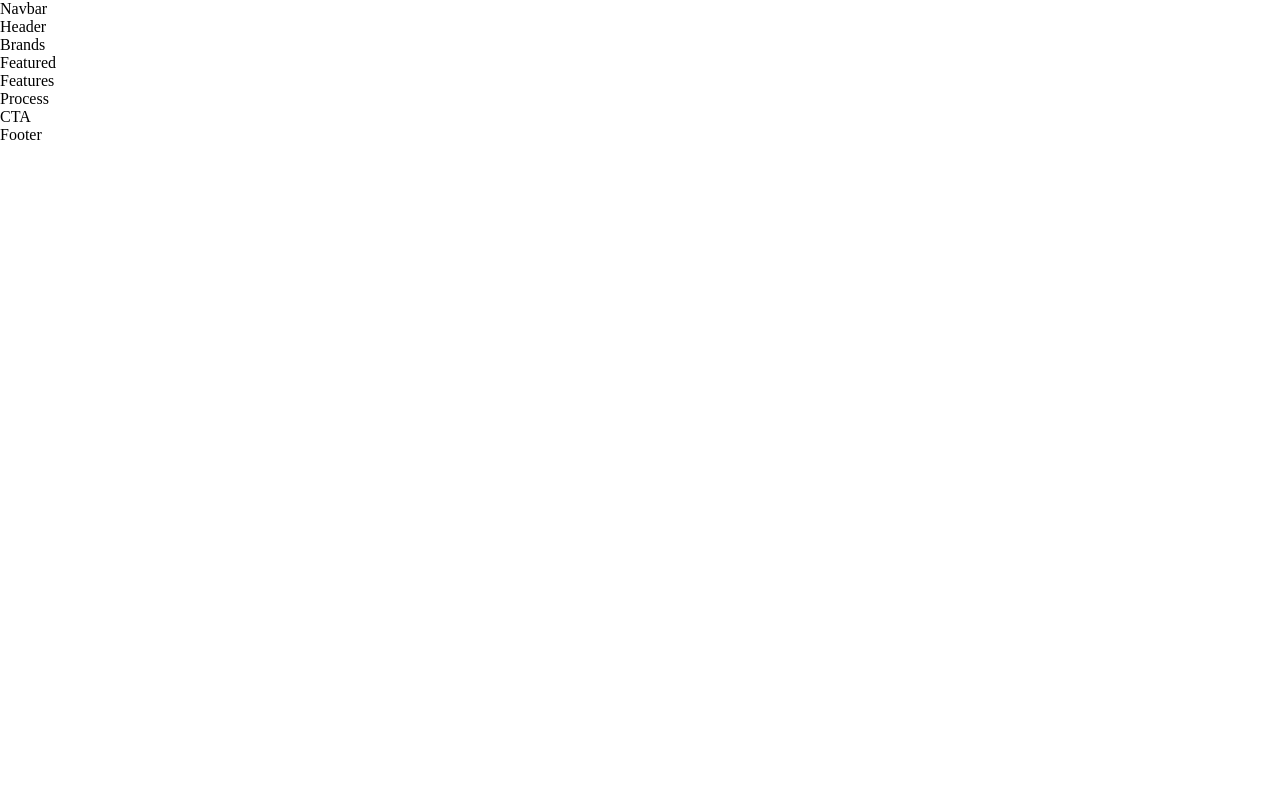
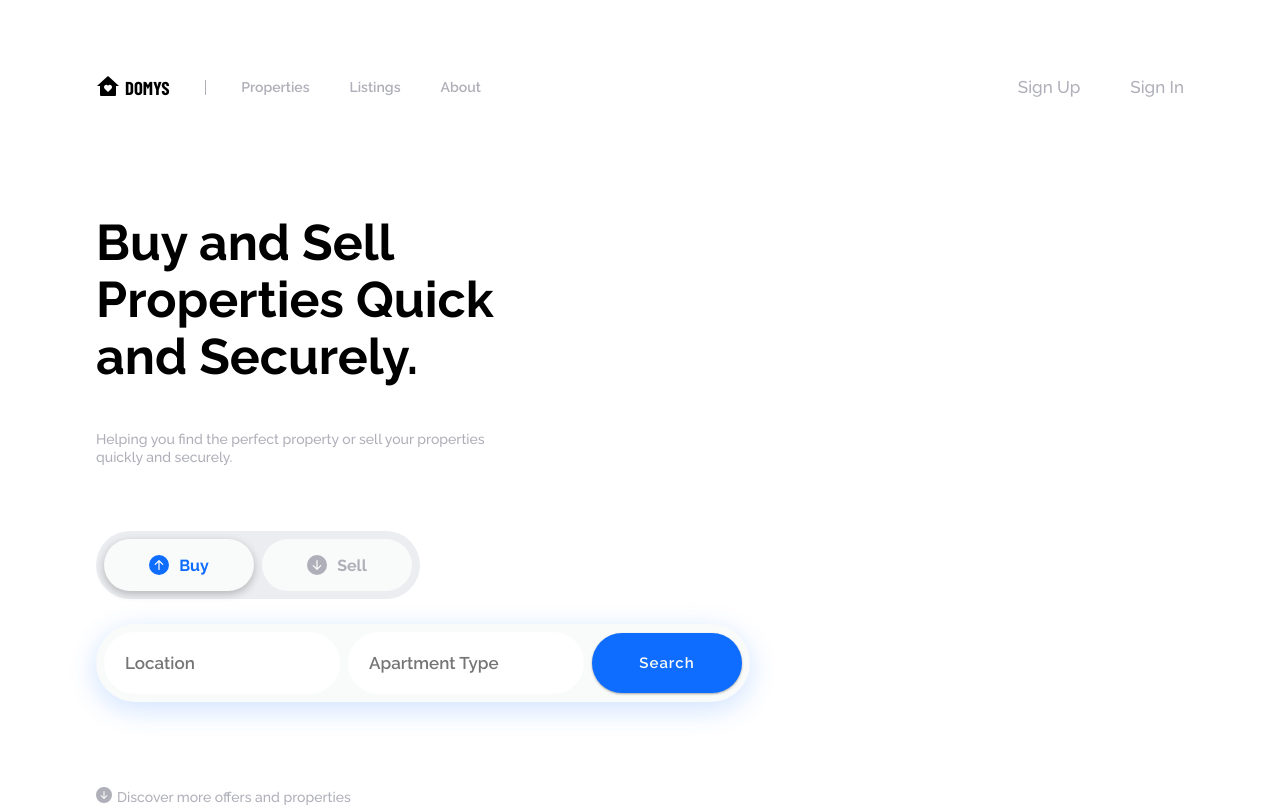
Before and after one commit to PhemiT/domys, a React (Create React App) app: page / in a window 1280 px wide. Shown: the top 807 px of the page. Built offline with nearby package versions, Linux system fonts and the light colour scheme; a web font is replaced by a local one.

Commit message:
Header/Nav

```diff
--- a/package.json
+++ b/package.json
@@ -8,6 +8,7 @@
     "@testing-library/user-event": "^13.5.0",
     "react": "^18.0.0",
     "react-dom": "^18.0.0",
+    "react-icons": "^4.3.1",
     "react-scripts": "5.0.1",
     "web-vitals": "^2.1.4"
   },
--- a/public/index.html
+++ b/public/index.html
@@ -24,7 +24,7 @@
       work correctly both with client-side routing and a non-root public URL.
       Learn how to configure a non-root public URL by running `npm run build`.
     -->
-    <title>React App</title>
+    <title>Domys</title>
   </head>
   <body>
     <noscript>You need to enable JavaScript to run this app.</noscript>
--- a/src/App.css
+++ b/src/App.css
@@ -5,6 +5,10 @@
   list-style: none;
 }
 
+body {
+  font-family: var(--ff-main);
+}
+
 .container {
   margin: 0 auto;
   width: 85%;
--- a/src/components/header/Header.jsx
+++ b/src/components/header/Header.jsx
@@ -1,9 +1,33 @@
 import React from 'react'
 import './header.css'
+import { BsArrowUpCircleFill, BsArrowDownCircleFill } from 'react-icons/bs'
 
 const Header = () => {
   return (
-    <div>Header</div>
+    <div className='header container'>
+      <div className="header__content">
+        <h1>Buy and Sell Properties Quick and Securely.</h1>
+        <p>Helping you find the perfect property or sell your properties quickly and securely.</p>
+        <div className="header__cta">
+          <div className="cta__button">
+            <div className="buy">
+              <BsArrowUpCircleFill className='icon'/>
+              <a href="#buy">Buy</a>
+            </div>
+            <div className="sell">
+              <BsArrowDownCircleFill className='icon'/>
+              <a href="#sell">Sell</a>
+            </div>
+          </div>
+          <div className="cta__search">
+            <input type="text" placeholder='Location' />
+            <input type="text" placeholder='Apartment Type' />
+            <button>Search</button>
+          </div>
+        </div>
+        <p id='discover'><a href="#"><BsArrowDownCircleFill /></a> Discover more offers and properties</p>
+      </div>
+    </div>
   )
 }
 
--- a/src/components/header/header.css
+++ b/src/components/header/header.css
@@ -0,0 +1,131 @@
+.header {
+    padding: 40px 0;
+}
+
+.header a {
+    text-decoration: none;
+}
+
+.header__content {
+    width: 400px;
+}
+
+.header__content h1 {
+    font-size: 50px;
+    line-height: 57px;
+}
+
+.header__content p {
+    margin-top: 45px;
+    font-size: 14px;
+    font-weight: 500;
+    line-height: 18px;
+    color: var(--clr-grey);
+}
+
+.header__cta {
+    padding: 40px 0;
+}
+
+#discover {
+    display: flex;
+    align-items: center;
+    gap: 5px;
+}
+#discover a {
+    color: var(--clr-grey);
+    font-size: 16px;
+}
+
+.cta__button {
+    display: flex;
+    align-items: center;
+    gap: 8px;
+    padding: 7px;
+    background: var(--clr-lgt-grey);
+    border: 1px solid transparent;
+    border-radius: 50px;
+    width: fit-content;
+    margin: 25px 0;
+}
+
+.buy,
+.sell {
+    width: 150px;
+    padding: 15px 25px;
+    border: 1px solid transparent;
+    border-radius: 50px;
+    background-color: var(--clr-white);
+    justify-content: center;
+}
+
+.buy {
+    display: flex;
+    align-items: center;
+    gap: 10px;
+    box-shadow: rgba(0, 0, 0, 0.24) 0px 3px 8px;
+}
+
+.buy a {
+    color: var(--clr-blue);
+    font-size: 16px;
+    font-weight: 700;
+}
+
+.buy .icon {
+    color: var(--clr-blue);
+    font-size: 20px;
+}
+
+.sell {
+    display: flex;
+    align-items: center;
+    gap: 10px;
+}
+
+.sell a {
+    color: var(--clr-grey);
+    font-size: 16px;
+    font-weight: 700;
+}
+
+.sell .icon {
+    color: var(--clr-grey);
+    font-size: 20px;
+}
+
+.cta__search {
+    display: flex;
+    align-items: center;
+    gap: 8px;
+    padding: 7px;
+    background: var(--clr-white);
+    border: 1px solid transparent;
+    border-radius: 50px;
+    width: fit-content;
+    box-shadow: rgba(14, 109, 255, 0.2) 0px 7px 29px 0px;
+}
+
+.cta__search input {
+    padding: 20px;
+    font-family: var(--ff-main);
+    font-weight: 600;
+    color: var(--clr-black);
+    font-size: 17px;
+    border: 1px solid transparent;
+    border-radius: 50px;
+}
+
+.cta__search button {
+    width: 150px;
+    padding: 20px;
+    background-color: var(--clr-blue);
+    border: 1px solid transparent;
+    border-radius: 50px;
+    font-family: var(--ff-main);
+    font-size: 15px;
+    font-weight: 600;
+    letter-spacing: 1px;
+    color: var(--clr-white);
+    box-shadow: rgba(0, 0, 0, 0.12) 0px 1px 3px, rgba(0, 0, 0, 0.24) 0px 1px 2px;
+}
--- a/src/components/navbar/Navbar.jsx
+++ b/src/components/navbar/Navbar.jsx
@@ -1,9 +1,27 @@
 import React from 'react'
 import './navbar.css'
+import { RiHomeHeartFill } from "react-icons/ri";
 
 const Navbar = () => {
   return (
-    <div>Navbar</div>
+    <div className='navbar container'>
+      <div className="navbar__main">
+        <div className="logo">
+          <RiHomeHeartFill className='logo__icon'/>
+          <h3>DOMYS</h3>
+        </div>
+        <div className='divide__line'></div>
+        <div className="navbar__links">
+          <a href="#property">Properties</a>
+          <a href="#listing">Listings</a>
+          <a href="#about">About</a>
+        </div>
+      </div>
+      <div className="navbar__sign">
+        <a href="#get-started">Sign Up</a>
+        <a href="#">Sign In</a>
+      </div>
+    </div>
   )
 }
 
--- a/src/components/navbar/navbar.css
+++ b/src/components/navbar/navbar.css
@@ -0,0 +1,57 @@
+.navbar {
+    padding: 75px 0;
+    display: flex;
+    justify-content: space-between;
+    align-items: center;
+}
+
+.navbar a {
+    text-decoration: none;
+}
+
+.logo {
+    font-family: var(--ff-logo);
+    display: flex;
+    align-items: center;
+    gap: 5px;
+}
+
+.logo__icon {
+    font-size: 24px;
+}
+.navbar__main {
+    display: flex;
+    justify-content: space-between;
+    align-items: center;
+    gap: 35px;
+}
+
+.divide__line {
+    width: 1.5px;
+    height: 15px;
+    background-color: var(--clr-grey);
+}
+
+.navbar__links {
+    display: flex;
+    align-items: center;
+    gap: 40px;
+}
+
+.navbar__links a {
+    font-size: 14px;
+    color: var(--clr-grey);
+    font-weight: 600;
+}
+
+.navbar__sign {
+    display: flex;
+    align-items: center;
+    gap: 50px;
+}
+
+.navbar__sign a {
+    color: var(--clr-grey);
+    font-size: 17px;
+    font-weight: 500;
+}
--- a/src/index.css
+++ b/src/index.css
@@ -7,4 +7,11 @@
   --ff-logo: 'Barlow Condensed', sans-serif;
 
   /* COLORS */
+  --clr-white: #f9fafa;
+  --clr-black: #070c10;
+  --clr-grey: #aeafb8;
+  --clr-lgt-grey: #EBEDF0;
+  --clr-blue: #0E6DFF;
+  --clr-lgt-blue: #6d91a5;
+  --clr-navy-blue: #32505e;
 }
```
Also changed, not shown: 1 other file (tests, documents, lock files or other folders).
